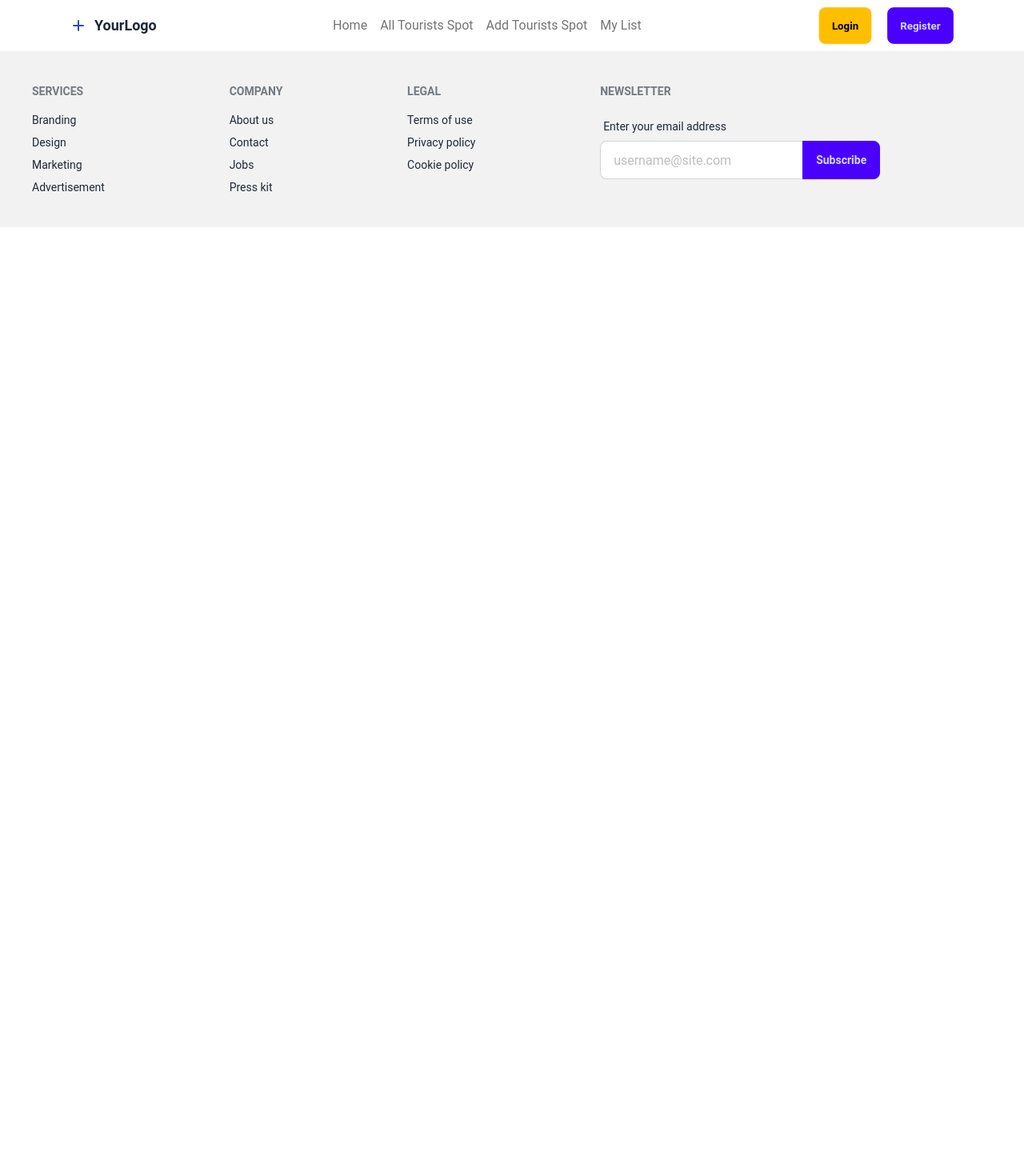
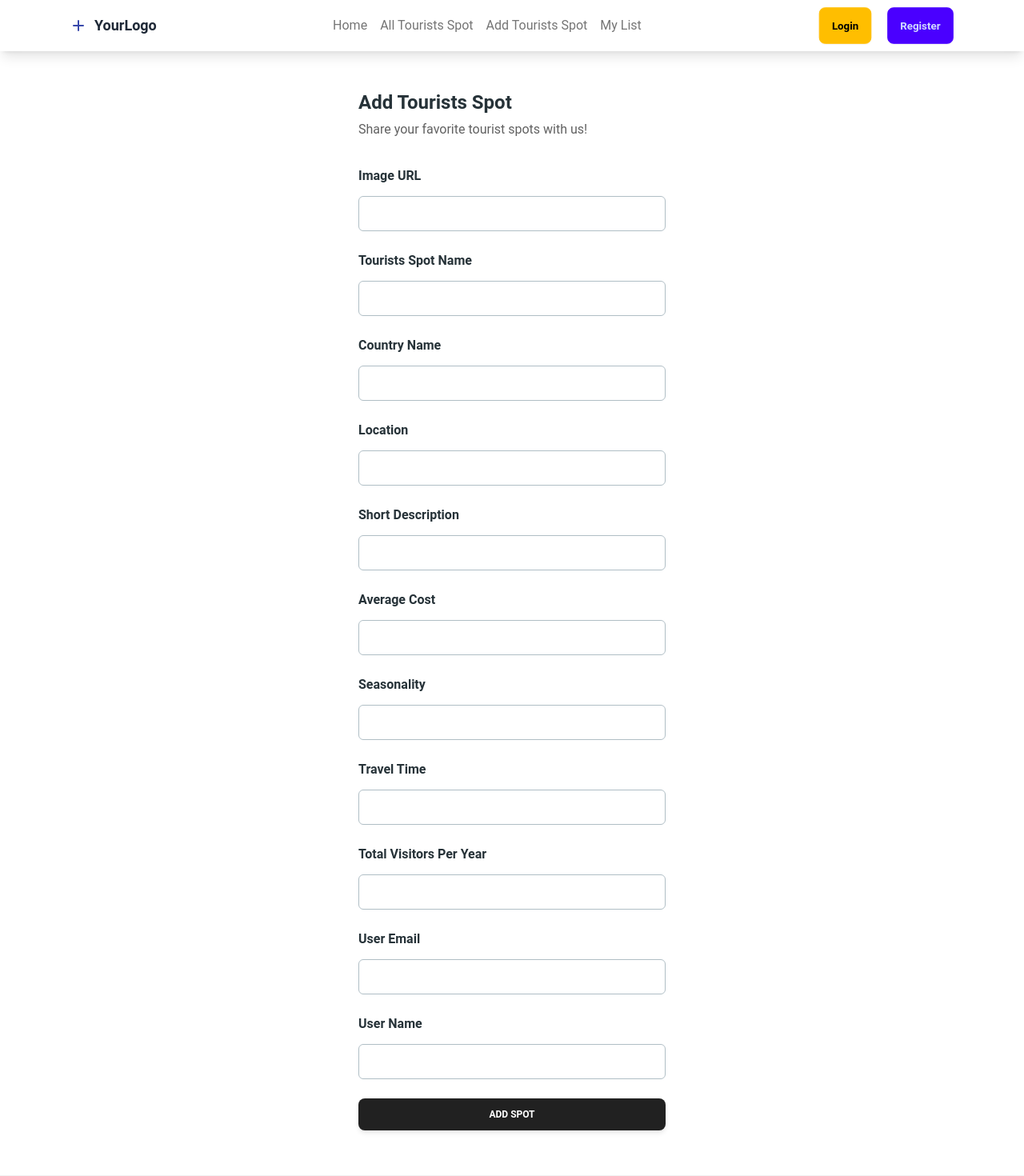
Before and after one commit to Saim-Al-Ifran/tourism-frontend-, a React (Vite) app: page /add_spot in a window 1280 px wide. Shown: the top 1470 px of the page at 80% size. Before the commit the page ends 800 px from the top, so only its background shows below. Built offline with nearby package versions, Linux system fonts and the light colour scheme.

Commit message:
added mylist and few more sections

```diff
--- a/package.json
+++ b/package.json
@@ -13,7 +13,8 @@
     "@material-tailwind/react": "^2.1.9",
     "react": "^18.2.0",
     "react-dom": "^18.2.0",
-    "react-router-dom": "^6.23.0"
+    "react-router-dom": "^6.23.0",
+    "react-toastify": "^10.0.5"
   },
   "devDependencies": {
     "@types/react": "^18.2.66",
--- a/src/App.jsx
+++ b/src/App.jsx
@@ -6,6 +6,10 @@ import Register from './pages/Register/Register';
 import './style.css'
 import Home from './pages/Home/Home';
 import AlltouristSpot from './pages/AllTouristSpot/AlltouristSpot';
+import AddTouristsSpot from './pages/AddTouristSpot/AddTouristSpot';
+import Mylist from './pages/Mylist/Mylist';
+
+
 const App = () => {
   return (
     <>
@@ -14,6 +18,8 @@ const App = () => {
               <Routes>
                 <Route path="/"  element={<Home/>} />
                 <Route path="/all_spot"  element={<AlltouristSpot/>} />
+                <Route path="/add_spot"  element={<AddTouristsSpot/>} />
+                <Route path="/mylist"  element={<Mylist/>} />
                 <Route path="/login" element={<Login/>} />
                 <Route path="/register"  element={<Register/> } />
 
--- /dev/null
+++ b/src/pages/AddTouristSpot/AddTouristSpot.jsx
@@ -0,0 +1,170 @@
+import {
+    Card,
+    Input,
+    Checkbox,
+    Button,
+    Typography,
+  } from "@material-tailwind/react";
+
+
+  import { ToastContainer, toast } from 'react-toastify';
+  import 'react-toastify/dist/ReactToastify.css';
+
+
+  function AddTouristsSpot() {
+
+    const handleAddSpot = ()=>{
+        toast("Wow so easy!")
+    }
+
+
+    return (
+        <>
+        <ToastContainer/>
+        <div className="container mx-auto flex items-center justify-center mb-[3rem] mt-[3rem]">
+
+            <Card color="transparent" shadow={false}>
+                    <Typography variant="h4" color="blue-gray">
+                    Add Tourists Spot
+                    </Typography>
+                    <Typography color="gray" className="mt-1 font-normal">
+                    Share your favorite tourist spots with us!
+                    </Typography>
+                    <form className="mt-8 mb-2 w-80 max-w-screen-lg sm:w-96">
+                    <div className="mb-1 flex flex-col gap-6">
+                        <Typography variant="h6" color="blue-gray" className="-mb-3">
+                        Image URL
+                        </Typography>
+                        <Input
+                        size="lg"
+                        placeholder="https://example.com/image.jpg"
+                        className=" !border-t-blue-gray-200 focus:!border-t-gray-900"
+                        labelProps={{
+                            className: "before:content-none after:content-none",
+                        }}
+                        />
+                        <Typography variant="h6" color="blue-gray" className="-mb-3">
+                        Tourists Spot Name
+                        </Typography>
+                        <Input
+                        size="lg"
+                        placeholder="Tourists Spot Name"
+                        className=" !border-t-blue-gray-200 focus:!border-t-gray-900"
+                        labelProps={{
+                            className: "before:content-none after:content-none",
+                        }}
+                        />
+                        <Typography variant="h6" color="blue-gray" className="-mb-3">
+                        Country Name
+                        </Typography>
+                        <Input
+                        size="lg"
+                        placeholder="Country Name"
+                        className=" !border-t-blue-gray-200 focus:!border-t-gray-900"
+                        labelProps={{
+                            className: "before:content-none after:content-none",
+                        }}
+                        />
+                        <Typography variant="h6" color="blue-gray" className="-mb-3">
+                        Location
+                        </Typography>
+                        <Input
+                        size="lg"
+                        placeholder="Location"
+                        className=" !border-t-blue-gray-200 focus:!border-t-gray-900"
+                        labelProps={{
+                            className: "before:content-none after:content-none",
+                        }}
+                        />
+                        <Typography variant="h6" color="blue-gray" className="-mb-3">
+                        Short Description
+                        </Typography>
+                        <Input
+                        size="lg"
+                        placeholder="Short Description"
+                        className=" !border-t-blue-gray-200 focus:!border-t-gray-900"
+                        labelProps={{
+                            className: "before:content-none after:content-none",
+                        }}
+                        />
+                        <Typography variant="h6" color="blue-gray" className="-mb-3">
+                        Average Cost
+                        </Typography>
+                        <Input
+                        size="lg"
+                        placeholder="Average Cost"
+                        className=" !border-t-blue-gray-200 focus:!border-t-gray-900"
+                        labelProps={{
+                            className: "before:content-none after:content-none",
+                        }}
+                        />
+                        <Typography variant="h6" color="blue-gray" className="-mb-3">
+                        Seasonality
+                        </Typography>
+                        <Input
+                        size="lg"
+                        placeholder="Seasonality"
+                        className=" !border-t-blue-gray-200 focus:!border-t-gray-900"
+                        labelProps={{
+                            className: "before:content-none after:content-none",
+                        }}
+                        />
+                        <Typography variant="h6" color="blue-gray" className="-mb-3">
+                        Travel Time
+                        </Typography>
+                        <Input
+                        size="lg"
+                        placeholder="Travel Time"
+                        className=" !border-t-blue-gray-200 focus:!border-t-gray-900"
+                        labelProps={{
+                            className: "before:content-none after:content-none",
+                        }}
+                        />
+                        <Typography variant="h6" color="blue-gray" className="-mb-3">
+                        Total Visitors Per Year
+                        </Typography>
+                        <Input
+                        size="lg"
+                        placeholder="Total Visitors Per Year"
+                        className=" !border-t-blue-gray-200 focus:!border-t-gray-900"
+                        labelProps={{
+                            className: "before:content-none after:content-none",
+                        }}
+                        />
+                        <Typography variant="h6" color="blue-gray" className="-mb-3">
+                        User Email
+                        </Typography>
+                        <Input
+                        size="lg"
+                        placeholder="User Email"
+                        className=" !border-t-blue-gray-200 focus:!border-t-gray-900"
+                        labelProps={{
+                            className: "before:content-none after:content-none",
+                        }}
+                        />
+                        <Typography variant="h6" color="blue-gray" className="-mb-3">
+                        User Name
+                        </Typography>
+                        <Input
+                        size="lg"
+                        placeholder="User Name"
+                        className=" !border-t-blue-gray-200 focus:!border-t-gray-900"
+                        labelProps={{
+                            className: "before:content-none after:content-none",
+                        }}
+                        />
+                    </div>
+                    <Button className="mt-6" fullWidth onClick={handleAddSpot}>
+                        Add spot
+                    </Button>
+                    </form>
+            </Card>
+        </div>
+
+        </>
+
+    );
+  }
+
+
+  export default AddTouristsSpot;
--- /dev/null
+++ b/src/pages/Mylist/Mylist.jsx
@@ -0,0 +1,58 @@
+import { Button } from "@material-tailwind/react";
+
+const Mylist = () => {
+  return (
+      <>
+            <h2 class="text-3xl font-bold mt-[3rem]  text-center">My tourist Spots</h2>
+            <div className="overflow-x-auto mb-[4rem] mt-[4rem]">
+                    <table className="table">
+                        {/* head */}
+                        <thead>
+                        <tr>
+                            <th>
+
+                            </th>
+                            <th>Image</th>
+                            <th>Tourist spot</th>
+                            <th>Location</th>
+                            <th>Actions</th>
+                        </tr>
+                        </thead>
+                        <tbody>
+                        {/* row 1 */}
+                        <tr>
+                            <th>
+                            <label>
+                                <input type="checkbox" className="checkbox" />
+                            </label>
+                            </th>
+                            <td>
+                            <div className="flex items-center gap-3">
+                                <div className="avatar">
+                                <div className="mask mask-squircle w-12 h-12">
+                                    <img src="https://img.daisyui.com/tailwind-css-component-profile-2@56w.png" alt="Avatar Tailwind CSS Component" />
+                                </div>
+                                </div>
+
+                            </div>
+                            </td>
+                            <td>
+                            Zemlak, Daniel and Leannon
+
+                            </td>
+                            <td>Bangladesh</td>
+                            <th>
+                               <Button color="green" className="mr-2"><i class="fa-solid fa-pen-to-square"></i> Edit</Button>
+                               <Button color="red"><i class="fa-solid fa-trash"></i> Delete</Button>
+                            </th>
+                         </tr>
+                        </tbody>
+
+
+                    </table>
+            </div>
+      </>
+  )
+}
+
+export default Mylist
```
Also changed, not shown: src/pages/EditTouristSpot/EditTouristSpot.jsx (added), 1 other file (tests, documents, lock files or other folders).
